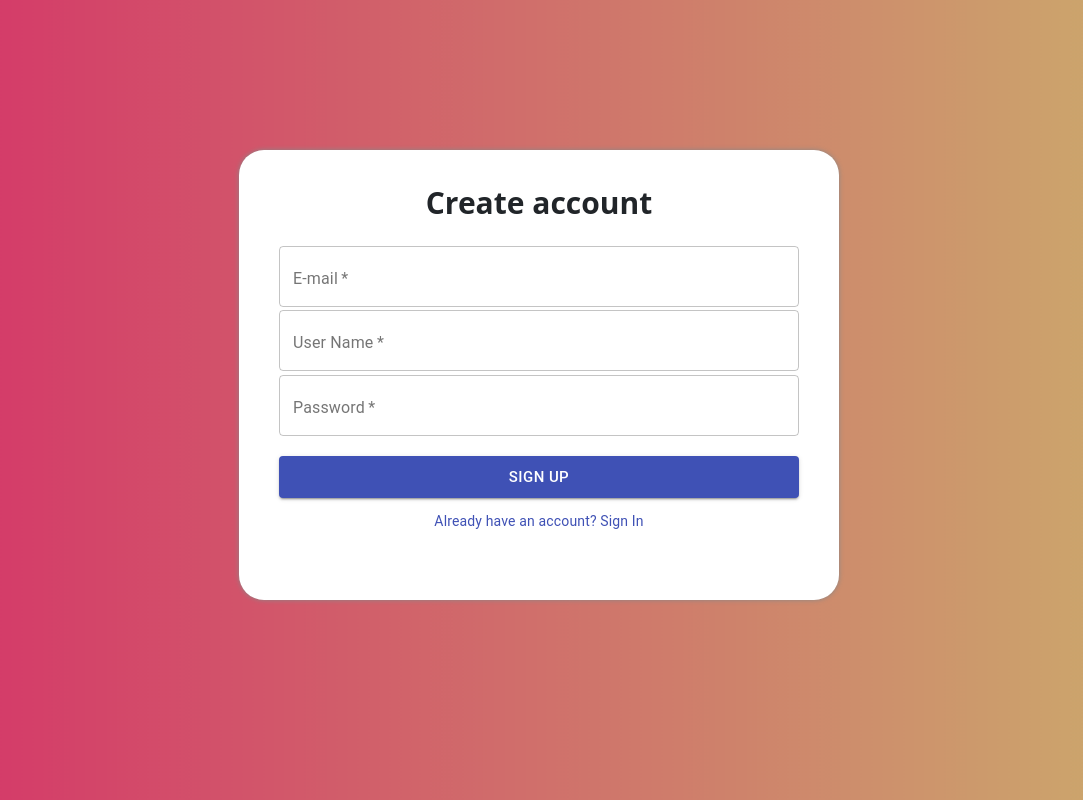
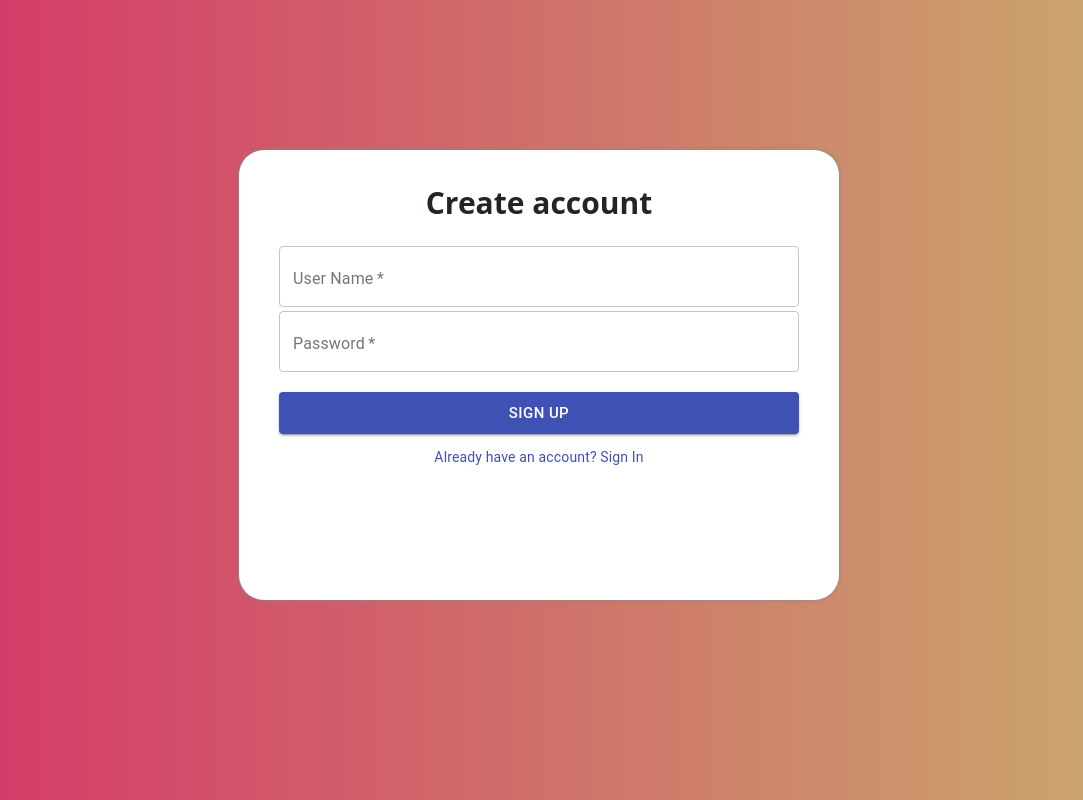
Before and after one commit to UAACC/pro, a React (Create React App) app: page /signup in a window 1280 px wide. Shown: the whole page, without its empty margins (101-1184 px from the left). Built offline with nearby package versions, Linux system fonts and the light colour scheme.

Commit message:
delete email slot

```diff
--- a/src/pages/signup.jsx
+++ b/src/pages/signup.jsx
@@ -14,7 +14,6 @@ class SignUpPage extends React.Component {
   constructor(props) {
     super(props);
     this.state = {
-      email: "",
       username: "",
       password: "",
       loginError: "",
@@ -30,8 +29,8 @@ class SignUpPage extends React.Component {
   }
   handleSubmit = async (event) => {
     event.preventDefault();
-    const { username, password, email} = this.state;
-    const doc = await axios.post("/api/authors/", { username, password, email });
+    const { username, password } = this.state;
+    const doc = await axios.post("/api/authors/", { username, password });
     if (!doc.data) {
       window.alert("Wrong crendentials");
     } else {
@@ -47,18 +46,6 @@ class SignUpPage extends React.Component {
           <h2>Create account</h2>
           <form className="form" onSubmit={this.handleSubmit}>
             <Grid container spacing={1}>
-              <Grid item xs={12}>
-                <TextField
-                  variant="outlined"
-                  required
-                  fullWidth
-                  id="email"
-                  label="E-mail"
-                  name="email"
-                  value={this.state.email}
-                  onChange={this.handleChange}
-                />
-              </Grid>
               <Grid item xs={12}>
                 <TextField
                   variant="outlined"
```
Also changed, not shown: 2 other files (tests, documents, lock files or other folders).
